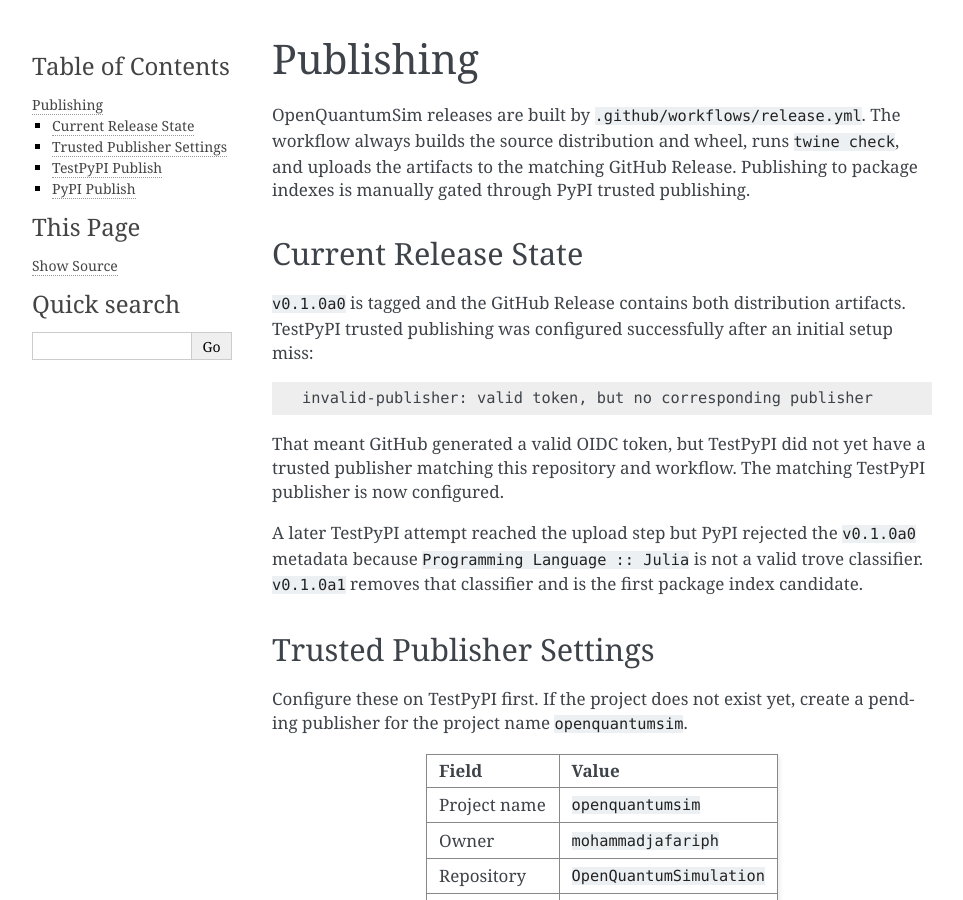
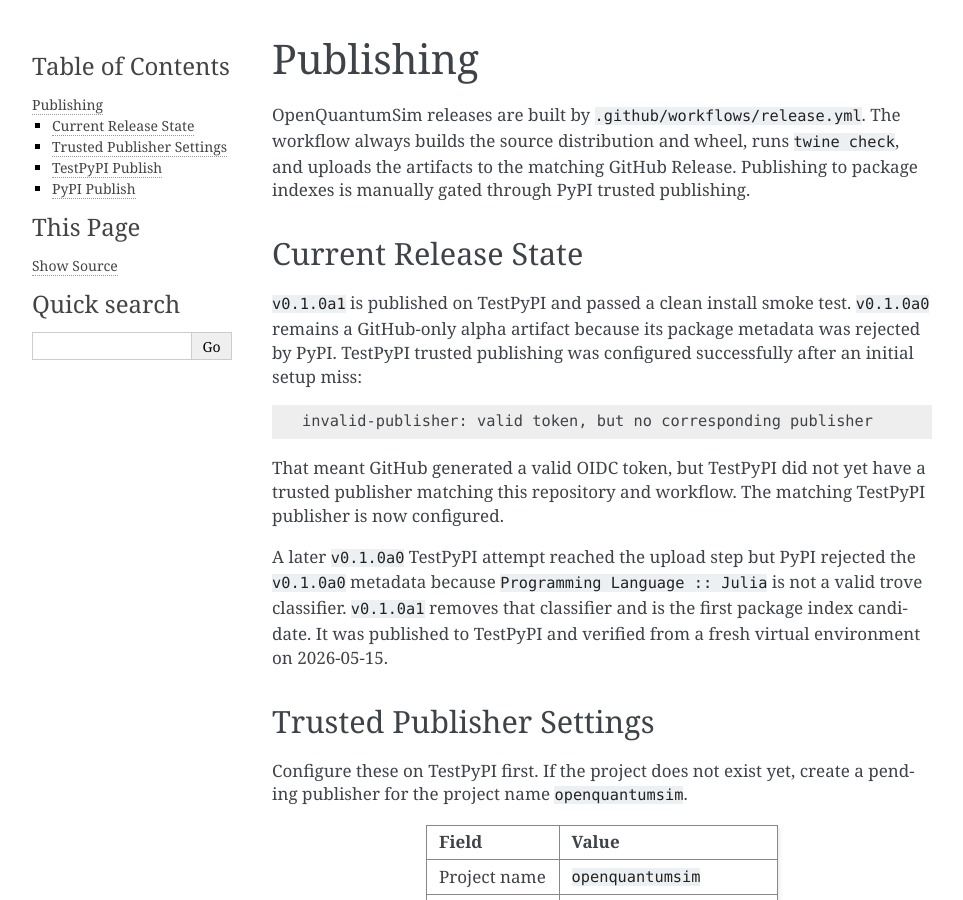
Before and after one commit to mohammadjafariph/OpenQuantumSimulation, a Sphinx documentation site: the page built from docs/publishing.rst, in a window 1280 px wide and 900 px high. Shown: the whole window, without its empty margins (148-1111 px from the left). Built offline with Sphinx 7.4.7, drawn with Linux system fonts in a browser that asks for light colours.

Commit message:
Record successful TestPyPI publish

```diff
--- a/docs/publishing.rst
+++ b/docs/publishing.rst
@@ -9,9 +9,10 @@
 Current Release State
 ---------------------
 
-``v0.1.0a0`` is tagged and the GitHub Release contains both distribution
-artifacts. TestPyPI trusted publishing was configured successfully after an
-initial setup miss:
+``v0.1.0a1`` is published on TestPyPI and passed a clean install smoke test.
+``v0.1.0a0`` remains a GitHub-only alpha artifact because its package metadata
+was rejected by PyPI. TestPyPI trusted publishing was configured successfully
+after an initial setup miss:
 
 .. code-block:: text
 
@@ -21,10 +22,11 @@
 a trusted publisher matching this repository and workflow. The matching
 TestPyPI publisher is now configured.
 
-A later TestPyPI attempt reached the upload step but PyPI rejected the
-``v0.1.0a0`` metadata because ``Programming Language :: Julia`` is not a valid
-trove classifier. ``v0.1.0a1`` removes that classifier and is the first package
-index candidate.
+A later ``v0.1.0a0`` TestPyPI attempt reached the upload step but PyPI rejected
+the ``v0.1.0a0`` metadata because ``Programming Language :: Julia`` is not a
+valid trove classifier. ``v0.1.0a1`` removes that classifier and is the first
+package index candidate. It was published to TestPyPI and verified from a fresh
+virtual environment on 2026-05-15.
 
 Trusted Publisher Settings
 --------------------------
```
Also changed, not shown: docs/release_checklist.md (+8 -7 lines).
